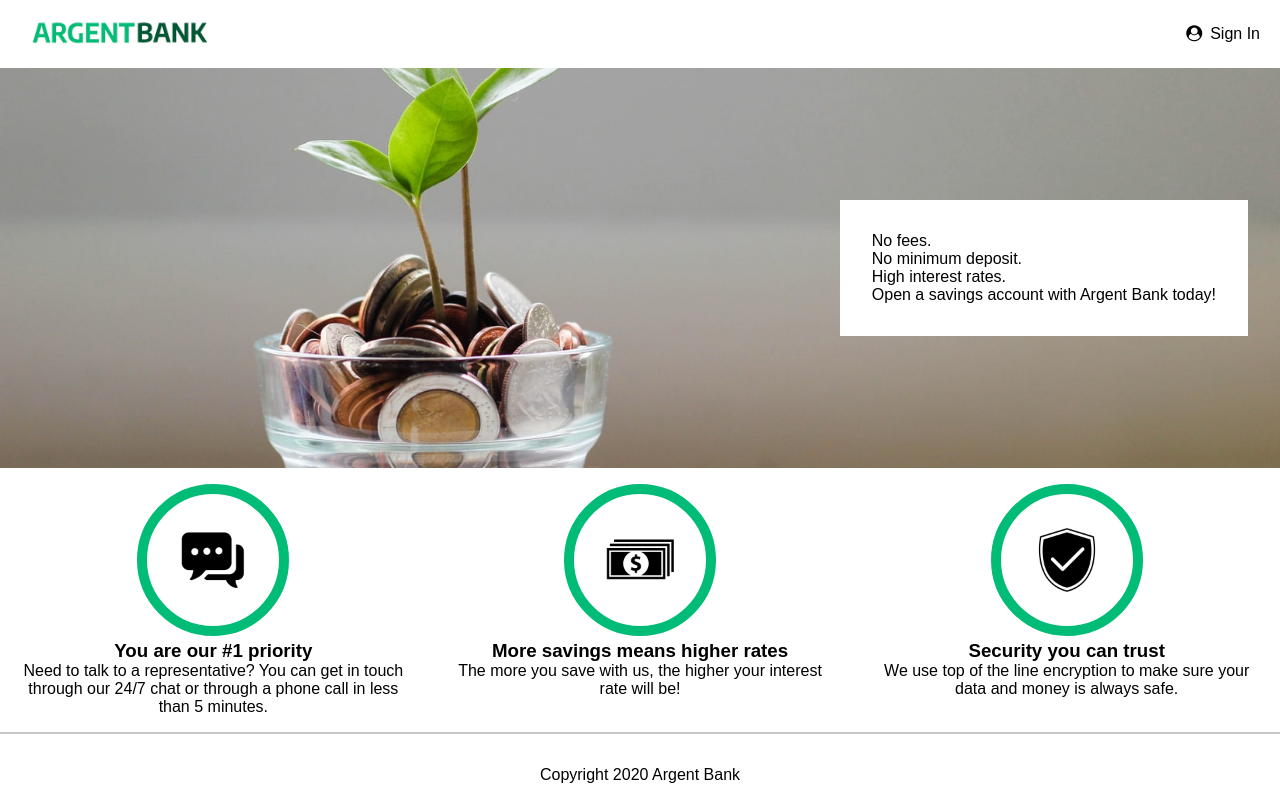
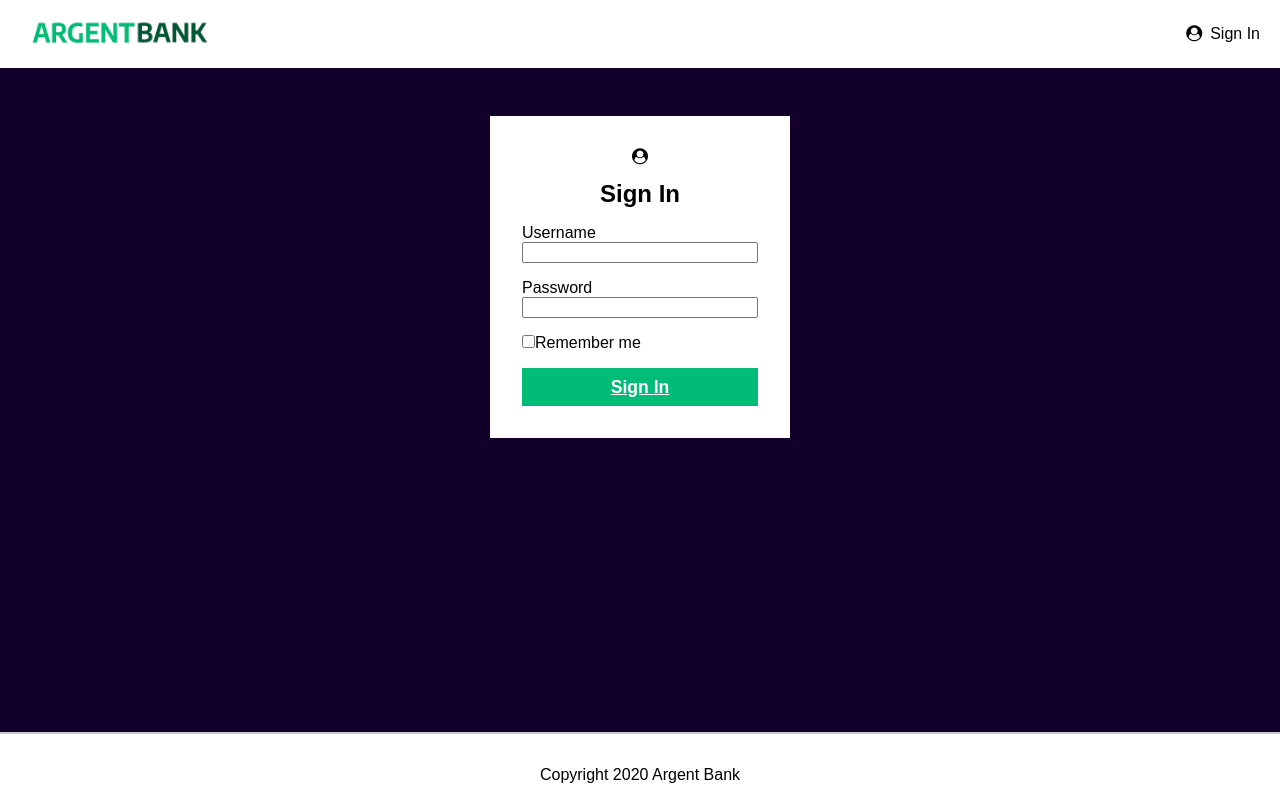
Before and after one commit to Flow2510/ArgentBank, a React (Vite) app: page /login in a window 1280 px wide. Built offline with nearby package versions, Linux system fonts and the light colour scheme.

Commit message:
ajout de la page login

```diff
--- a/package.json
+++ b/package.json
@@ -14,6 +14,7 @@
     "react": "^19.1.1",
     "react-dom": "^19.1.1",
     "react-redux": "^9.2.0",
+    "react-router-dom": "^7.8.0",
     "redux": "^5.0.1",
     "sass": "^1.90.0"
   },
--- a/src/App.css
+++ b/src/App.css
@@ -6,3 +6,14 @@
 html{
     font-family: sans-serif;
 }
+
+.app{
+    display: flex;
+    flex-direction: column;
+    min-height: 100vh;
+}
+
+main {
+  flex: 1;
+  display: flex;
+}
--- a/src/App.jsx
+++ b/src/App.jsx
@@ -2,16 +2,24 @@ import './App.css'
 import Footer from './components/footer/footer'
 import Header from './components/header/header'
 import Home from './pages/home'
+import { BrowserRouter, Routes, Route } from 'react-router-dom';
+import LogIn from './pages/login';
 
 function App() {
 
-
   return (
-    <>
-      <Header />
-      <Home />
-      <Footer />
-    </>
+    <div className='app'>
+      <BrowserRouter>
+        <Header />
+        <main>
+          <Routes>
+            <Route path='/' element={<Home />} />
+            <Route path='/login' element={<LogIn />}/>
+          </Routes>
+        </main>
+        <Footer />
+      </BrowserRouter>
+    </div>
   )
 }
 
--- a/src/components/footer/footer.scss
+++ b/src/components/footer/footer.scss
@@ -2,6 +2,7 @@
     text-align: center;
     padding: 2rem 0 1rem;
     border-top: 2px solid rgb(199, 199, 199);
+    background-color: white;
 
     @media screen and (min-width:900px) {
         position: absolute;
--- a/src/components/header/header.jsx
+++ b/src/components/header/header.jsx
@@ -1,20 +1,21 @@
 import './header.scss'
+import { Link } from 'react-router-dom'
 import logo from '../../assets/images/argentBankLogo.png'
 
 export default function Header() {
     return(
         <header className='header'>
             <nav className="header__nav">
-                <a className="header__nav-link" href="./index.html">
+                <Link className="header__nav-link" to="/">
                     <img
                         className="header__nav-logo"
                         src={logo}
                         alt="Argent Bank Logo"
                     />
                     <h1 className="sr-only">Argent Bank</h1>
-                </a>
+                </Link>
                 <div>
-                    <a className="header__nav-link" href="./sign-in.html"><i className="fa fa-user-circle"></i>Sign In</a>
+                    <Link className="header__nav-link" to="/login"><i className="fa fa-user-circle"></i>Sign In</Link>
                 </div>
                 </nav>
         </header>
--- a/src/pages/home.jsx
+++ b/src/pages/home.jsx
@@ -8,7 +8,7 @@ import './home.scss'
 export default function Home(){
 
     return(
-        <main>
+        <div className='home'>
             <div className="hero">
                 <img src={heroBackground} alt="" className='hero__background'/>
                 <section className="hero__content">
@@ -40,6 +40,6 @@ export default function Home(){
                     text="We use top of the line encryption to make sure your data and money is always safe."
                 />
             </section>
-        </main>
+        </div>
     )
 }
--- /dev/null
+++ b/src/pages/login.jsx
@@ -0,0 +1,27 @@
+import './login.scss'
+
+export default function LogIn() {
+  return (
+    <div className="login__wrapper">
+        <section className='login'>
+            <i className="fa fa-user-circle sign-in-icon"></i>
+            <h1 className="login__title">Sign In</h1>
+            <form className='login__form'>
+                <div className="login__input-wrapper">
+                    <label htmlFor="username">Username</label>
+                    <input type="text" id="username" />
+                </div>
+                <div className="login__input-wrapper">
+                    <label htmlFor="password">Password</label>
+                    <input type="password" id="password" />
+                </div>
+                <div className="login__checkbox-wrapper">
+                    <input type="checkbox" id="remember-me" />
+                    <label htmlFor="remember-me">Remember me</label>
+                </div>
+                <button type="submit" className="login__button">Sign In</button>
+            </form>
+        </section>
+    </div>
+  );
+}
--- /dev/null
+++ b/src/pages/login.scss
@@ -0,0 +1,42 @@
+
+.login__wrapper{
+    background: #12002b;
+    display: flex;
+    justify-content: center;
+    padding: 3rem;
+    flex: 1;
+}
+
+.login{
+    background: white;
+    padding: 2rem;
+    width: 300px;
+    height: fit-content;
+    display: flex;
+    flex-direction: column;
+    gap: 1rem;
+    text-align: center;
+
+    &__input-wrapper{
+        display: flex;
+        flex-direction: column;
+    }
+
+    &__form{
+        text-align: left;
+        display: flex;
+        flex-direction: column;
+        gap: 1rem;
+    }
+
+    &__button{
+        width: 100%;
+        padding: 0.5px;
+        font-size: 1.1rem;
+        font-weight: bold;
+        border: 8px solid #00bc77;
+        background-color: #00bc77;
+        color: white;
+        text-decoration: underline;
+    }
+}
```
Also changed, not shown: 1 other file (tests, documents, lock files or other folders).
